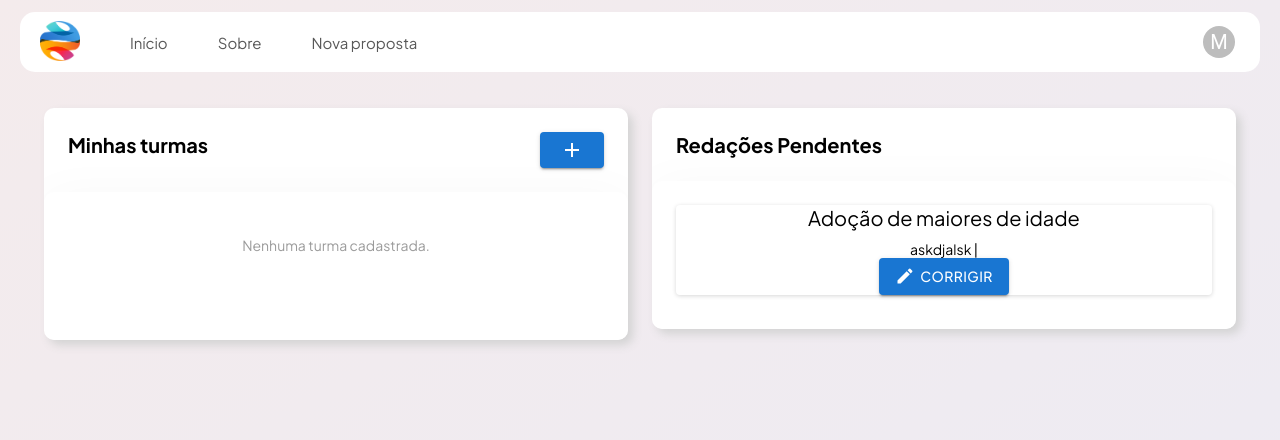
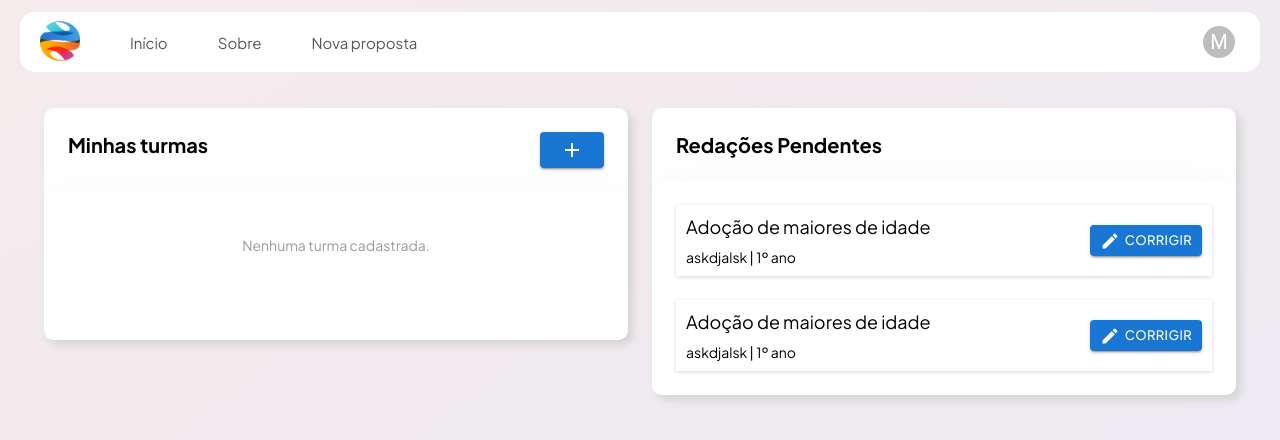
Before and after one commit to ypoleto/FrontRedacheck, a React (Create React App) app: page / in a window 1280 px wide. Shown: the top 440 px of the page. Built offline with nearby package versions, Linux system fonts and the light colour scheme.

Commit message:
Ajustes na lista de propostas

```diff
--- a/src/css/Inicio.css
+++ b/src/css/Inicio.css
@@ -65,15 +65,20 @@
 }
 
 .infosBoxRedacaoProf {
-    display: grid;
+    display: flex;
+    flex-direction: column;
     gap: 10px;
+    font-size: small;
+    text-align: start;
 }
 
 .boxRedacaoProf {
-    border-radius: 4px;
-    margin: auto;
-    width: 100%;
+    display: grid;
+    grid-auto-flow: column;
+    grid-auto-columns: minmax(0, 1fr);
+    padding: 10px;
     box-shadow: rgba(0, 0, 0, 0.16) 0px 1px 4px;
+    align-items: center;
 }
 
 .boxRedacaoAluno {
@@ -94,8 +99,8 @@
     text-align: left;
 }
 
-.boxCadastro{
+.boxCadastro {
     min-height: 50vh;
-    height: auto ;
+    height: auto;
     background-color: white;
 }
--- a/src/pages/Aluno/InicioAluno.js
+++ b/src/pages/Aluno/InicioAluno.js
@@ -1,11 +1,11 @@
 import '../../css/Inicio.css';
-import ListaRedacoes from './components/Redacoes/ListaRedacoes';
+import ListaPropostas from './components/Redacoes/ListaPropostas';
 
 function Inicio() {
   return (
     <div className="principalAluno">
       <div>
-        <ListaRedacoes />
+        <ListaPropostas />
       </div>
     </div>
   );
--- a/src/pages/Aluno/components/Redacoes/ListaRedacoes.js
+++ b/src/pages/Aluno/components/Redacoes/ListaPropostas.js
@@ -6,6 +6,8 @@ import AddIcon from '@mui/icons-material/Add';
 import TitleBoxes from '../../../../components/TitleBoxes';
 import { useNavigate } from "react-router-dom";
 import axios from 'axios';
+import dayjs from 'dayjs';
+import { DateRangeIcon } from '@mui/x-date-pickers';
 
 function ListaRedacoes() {
 
@@ -19,6 +21,22 @@ function ListaRedacoes() {
             pathname: '/novaredacao',
             search: `?proposta=${proposta._id}`
         })
+    }
+
+    const getDificuldade = (id) => {
+        const dificuldadeConfig = {
+            1: { backgroundColor: '#59c948', texto: 'Fácil' },
+            2: { backgroundColor: '#f2e07d', texto: 'Médio' },
+            default: { backgroundColor: '#d83636', texto: 'Difícil' }
+        };
+
+        const { backgroundColor, texto } = dificuldadeConfig[id] || dificuldadeConfig.default;
+
+        return (
+            <span style={{ backgroundColor, padding: '3px 10px', borderRadius: 5, fontSize: 13, color: 'white' }}>
+                {texto}
+            </span>
+        );
     }
 
     const fetchPropostas = async () => {
@@ -42,19 +60,23 @@ function ListaRedacoes() {
                     <Grid item xs={8} sm={4} md={4} lg={2} key={index}>
                         <div className='boxRedacaoAluno'>
                             <div className='infosBoxRedacaoAluno'>
-                                <div style={{ fontSize: 16, fontWeight: 600 }}>
+                                <div style={{ fontSize: 16, fontWeight: 600, display: 'flex', gap: 10 }}>
+                                    <div>{getDificuldade(proposta.dificuldade)}</div>
                                     <span>{proposta.genero}</span>
                                 </div>
                                 <div style={{ fontSize: 12 }}>
                                     <span>{proposta.tema}</span>
                                 </div>
                                 <div style={{ fontSize: 12, color: 'grey', display: 'flex', gap: 5 }}>
+                                    <DateRangeIcon style={{ fontSize: '14px' }} />
+                                    {dayjs(proposta.aplicacao).format("DD/MM/YYYY (HH:mm)")} - {dayjs(proposta.entrega).format("DD/MM/YYYY (HH:mm)")}
+                                </div>
+                                <div style={{ fontSize: 12, color: 'grey', display: 'flex', gap: 5 }}>
                                     <span>Palavras: {proposta.min} a {proposta.max}  </span>
                                 </div>
                             </div>
                             <div style={{ alignSelf: 'center' }}>
-                                <Button onClick={() => newRedacao(proposta)} size='small' color='success' variant="contained" >
-                                    <AddIcon fontSize='small' />
+                                <Button onClick={() => newRedacao(proposta)} size='medium' variant="contained" >
                                     <span style={{ paddingLeft: 5 }}>Começar</span>
                                 </Button>
                             </div>
--- a/src/pages/Prof/components/Redacoes/FormProposta.js
+++ b/src/pages/Prof/components/Redacoes/FormProposta.js
@@ -3,7 +3,7 @@ import '../../../../css/Cadastros.css';
 import { useEffect, useState } from 'react';
 import { LocalizationProvider } from '@mui/x-date-pickers'
 import { AdapterDayjs } from '@mui/x-date-pickers/AdapterDayjs'
-import { DatePicker } from "@mui/x-date-pickers/DatePicker";
+import { DateTimePicker } from '@mui/x-date-pickers/DateTimePicker';
 import { Link } from 'react-router-dom';
 import TitleBoxes from '../../../../components/TitleBoxes';
 import dayjs from 'dayjs';
@@ -126,11 +126,11 @@ function Proposta() {
                             />
                         </div>
                         <div style={{ display: 'flex', gap: '15px', marginBottom: 10 }}>
-                            <DatePicker onChange={value => formatDateValue(value, "aplicacao")}
+                            <DateTimePicker onChange={value => formatDateValue(value, "aplicacao")}
                                 slotProps={{ textField: { fullWidth: true } }}
                                 label="Data de aplicação"
                             />
-                            <DatePicker onChange={value => formatDateValue(value, "entrega")}
+                            <DateTimePicker onChange={value => formatDateValue(value, "entrega")}
                                 slotProps={{ textField: { fullWidth: true } }}
                                 label="Data para entrega"
                             />
--- a/src/pages/Prof/components/Redacoes/ListaRedacoes.js
+++ b/src/pages/Prof/components/Redacoes/ListaRedacoes.js
@@ -13,7 +13,18 @@ function ListaRedacoes() {
             titulo: 'Adoção de maiores de idade',
             genero: 'Argumentativo',
             aluno: {
-                nome: "askdjalsk"
+                nome: "askdjalsk",
+                turma: "1º ano"
+            }
+
+        },
+        {
+            id: 1,
+            titulo: 'Adoção de maiores de idade',
+            genero: 'Argumentativo',
+            aluno: {
+                nome: "askdjalsk",
+                turma: "1º ano"
             }
 
         }
@@ -28,16 +39,16 @@ function ListaRedacoes() {
             )
         }
         return (
-            <Grid container spacing={{ xs: 2, md: 3 }} columns={4}>
+            <Grid justifyContent="center" container spacing={{ xs: 2, md: 3 }} columns={1}>
                 {redacoes.map((redacao, index) => (
-                    <Grid item xs={2} sm={4} md={4} key={index}>
+                    <Grid item xs={8} sm={4} md={4} lg={2} key={index}>
                         <div className='boxRedacaoProf'>
                             <div className='infosBoxRedacaoProf'>
-                                <div style={{ fontSize: 20 }}> {redacao.titulo}</div>
+                                <div style={{ fontSize: 18 }}> {redacao.titulo}</div>
                                 <div style={{ fontSize: 14 }}>{redacao.aluno.nome} | {redacao.aluno.turma}</div>
                             </div>
-                            <div>
-                                <Button variant="contained">
+                            <div style={{ display: 'flex', justifyContent: 'end' }}>
+                                <Button variant="contained" size='small'>
                                     <EditIcon fontSize='small' />
                                     <span style={{ paddingLeft: 5 }}>Corrigir</span>
                                 </Button>
```
